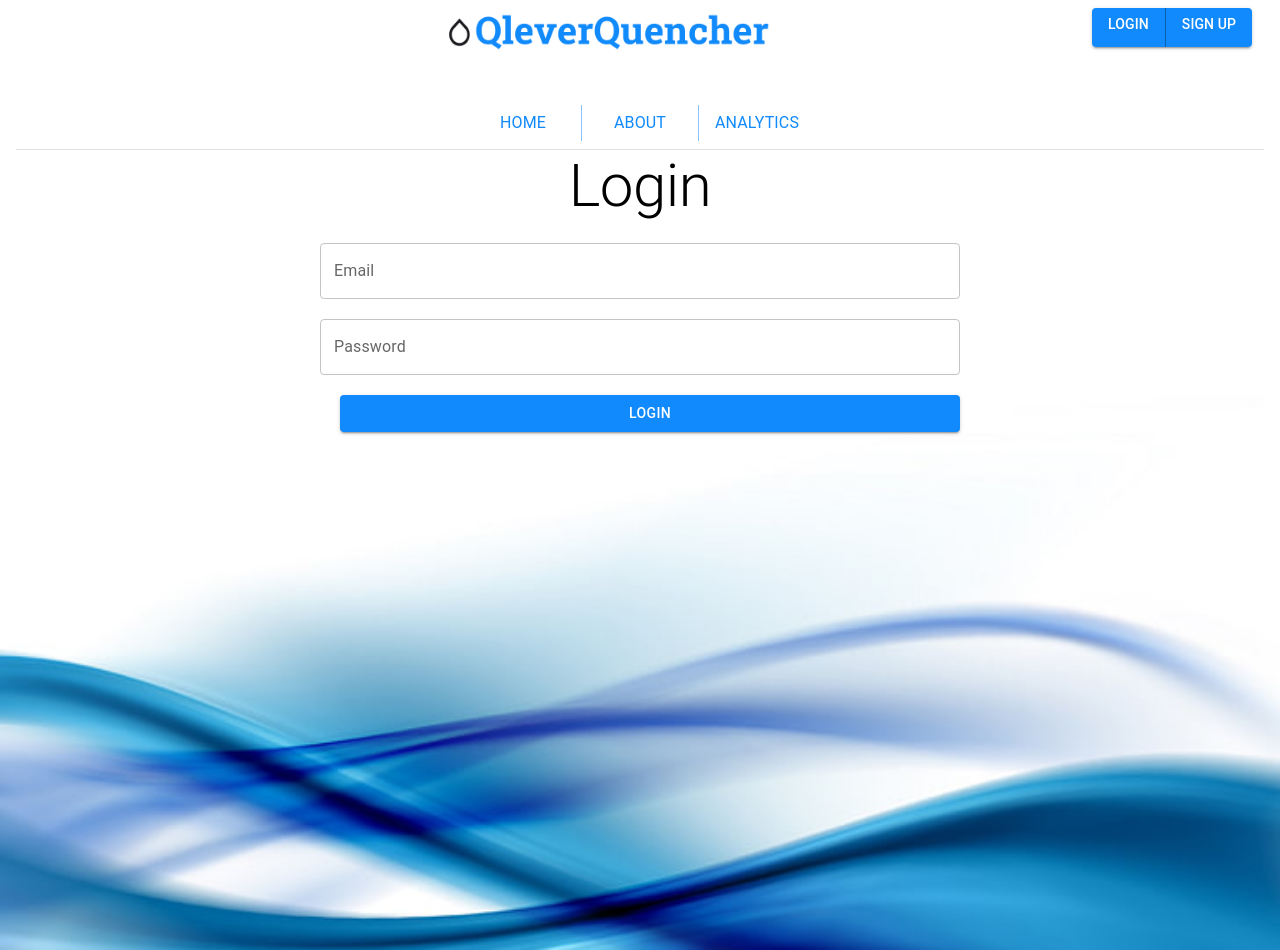
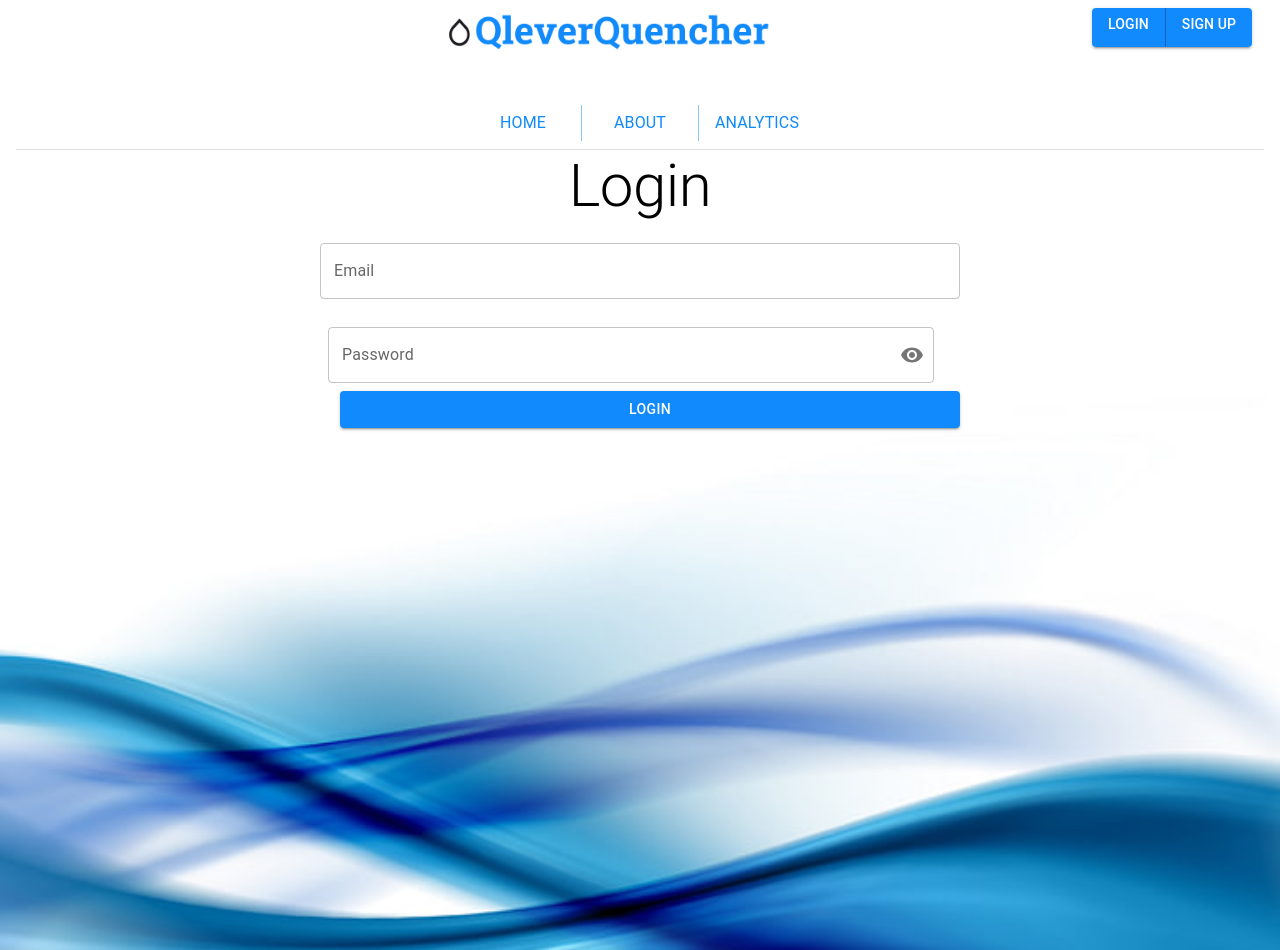
Before and after one commit to Cathrynlyonss/QleverQuencher, a React (Create React App) app in the folder my-app/: page /login in a window 1280 px wide. Built offline with nearby package versions, Linux system fonts and the light colour scheme.

Commit message:
Passcode visibility button

```diff
--- a/my-app/package.json
+++ b/my-app/package.json
@@ -5,6 +5,7 @@
   "dependencies": {
     "@emotion/react": "^11.10.6",
     "@emotion/styled": "^11.10.6",
+    "@mui/icons-material": "^5.11.16",
     "@mui/material": "^5.11.16",
     "@testing-library/jest-dom": "^5.16.5",
     "@testing-library/react": "^13.4.0",
--- a/my-app/src/pages/login.js
+++ b/my-app/src/pages/login.js
@@ -6,6 +6,13 @@
 import TextField from '@mui/material/TextField';
 import Button from '@mui/material/Button';
 import { createTheme, ThemeProvider } from '@mui/material/styles';
+import IconButton from '@mui/material/IconButton';
+import OutlinedInput from '@mui/material/OutlinedInput';
+import InputLabel from '@mui/material/InputLabel';
+import InputAdornment from '@mui/material/InputAdornment';
+import FormControl from '@mui/material/FormControl';
+import Visibility from '@mui/icons-material/Visibility';
+import VisibilityOff from '@mui/icons-material/VisibilityOff';
 
 const theme = createTheme({
   palette: {
@@ -19,6 +26,14 @@
 
     const [email, setEmail] = useState("")
     const [password, setPassword] = useState("")
+
+    const [showPassword, setShowPassword] = React.useState(false);
+
+    const handleClickShowPassword = () => setShowPassword((show) => !show);
+
+    const handleMouseDownPassword = (event) => {
+        event.preventDefault();
+    };
 
     const handleFormSubmit = (event) => {
         console.log("Form submitted");
@@ -47,7 +62,29 @@
                         Login
                     </Typography>
                     <TextField sx={{mb: '20px'}} type='email' label="Email" variant="outlined" value={email} onChange={(e) => setEmail(e.target.value)}/>
-                    <TextField sx={{mb: '20px'}} type='password' label="Password" variant="outlined" value={password} onChange={(e) => setPassword(e.target.value)}/>
+                    <FormControl sx={{ m: 1, width: '60ch' }} variant="outlined">
+          <InputLabel htmlFor="outlined-adornment-password">Password</InputLabel>
+          <OutlinedInput
+            gutterBottom align='center'
+            id="outlined-adornment-password"
+            type={showPassword ? 'text' : 'password'}
+            value={password}
+            onChange={(e) => setPassword(e.target.value)}
+            endAdornment={
+              <InputAdornment>
+                <IconButton
+                  aria-label="toggle password visibility"
+                  onClick={handleClickShowPassword}
+                  onMouseDown={handleMouseDownPassword}
+                  edge="end"
+                >
+                  {showPassword ? <VisibilityOff /> : <Visibility />}
+                </IconButton>
+              </InputAdornment>
+            }
+            label="Password"
+          />
+        </FormControl>
                     <Button
                         variant="contained"
                         type='submit'
```
Also changed, not shown: 1 other file (tests, documents, lock files or other folders).
